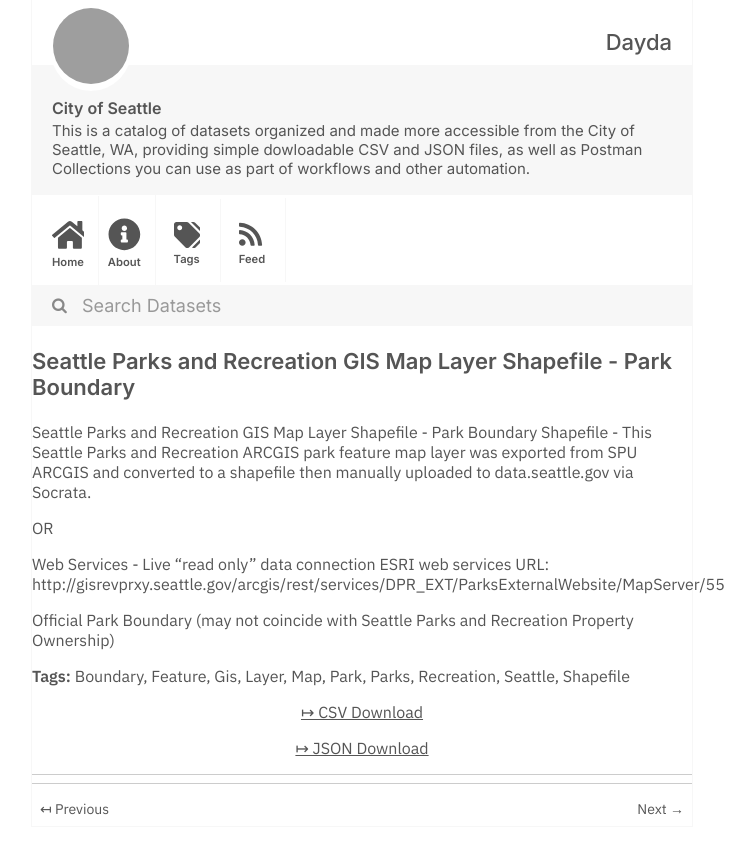
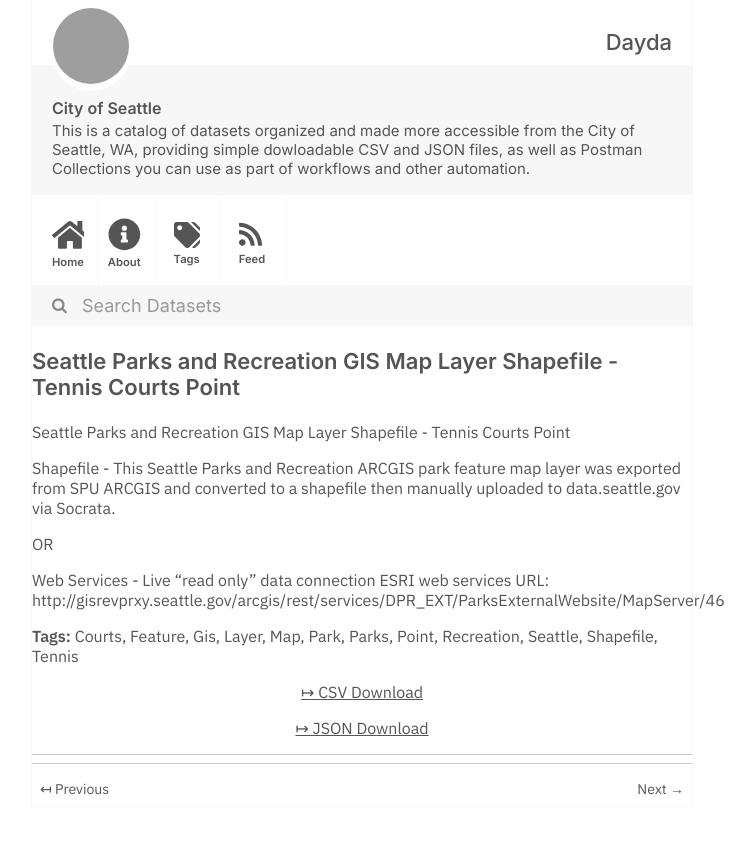
Before and after one commit to dayda-entities/city-of-seattle, a Jekyll site: the page built from _posts/2020-11-10-seattle-parks-and-recreation-g.md, in a window 1280 px wide, cut to the strip 0-854 px from the top of the page. Shown: the whole strip, without its empty margins (278-1033 px from the left). Built offline with Jekyll 4.4.1, drawn with Linux system fonts in a browser that asks for light colours; grey boxes are pictures that could not be loaded.

Commit message:
Publish Data

```diff
--- a/_posts/2020-11-10-seattle-parks-and-recreation-g.md
+++ b/_posts/2020-11-10-seattle-parks-and-recreation-g.md
@@ -1,32 +1,35 @@
 ---
-title: Seattle Parks and Recreation GIS Map Layer Shapefile - Park Boundary
-created: '2020-11-10T16:59:47.602332'
-modified: '2020-11-10T16:59:47.602345'
+title: Seattle Parks and Recreation GIS Map Layer Shapefile - Tennis Courts Point
+created: '2020-11-10T16:59:54.993765'
+modified: '2020-11-10T16:59:54.993775'
 state: active
 type: dataset
 tags:
-  - Boundary
+  - Courts
   - Feature
   - Gis
   - Layer
   - Map
   - Park
   - Parks
+  - Point
   - Recreation
   - Seattle
   - Shapefile
+  - Tennis
 groups:
   - Local Government
-csv_url: 'https://data.seattle.gov/api/views/n99g-k8uj/rows.csv?accessType=DOWNLOAD'
-json_url: 'https://data.seattle.gov/api/views/n99g-k8uj/rows.json?accessType=DOWNLOAD'
+csv_url: 'https://data.seattle.gov/api/views/6sa4-h6k8/rows.csv?accessType=DOWNLOAD'
+json_url: 'https://data.seattle.gov/api/views/6sa4-h6k8/rows.json?accessType=DOWNLOAD'
 layout: post
 
 ---
-Seattle Parks and Recreation GIS Map Layer Shapefile - Park Boundary
-Shapefile - This Seattle Parks and Recreation ARCGIS park feature map layer was exported from SPU ARCGIS and converted to a shapefile then manually uploaded to data.seattle.gov via Socrata.
+Seattle Parks and Recreation GIS Map Layer Shapefile - Tennis Courts Point
+
+Shapefile - This Seattle Parks and Recreation ARCGIS park feature map layer was exported from SPU ARCGIS and
+converted to a shapefile then manually uploaded to data.seattle.gov via Socrata.
 
 OR
 
-Web Services - Live "read only" data connection ESRI web services URL: http://gisrevprxy.seattle.gov/arcgis/rest/services/DPR_EXT/ParksExternalWebsite/MapServer/55
-
-Official Park Boundary (may not coincide with Seattle Parks and Recreation Property Ownership)
+Web Services - Live "read only" data connection ESRI web services URL:
+http://gisrevprxy.seattle.gov/arcgis/rest/services/DPR_EXT/ParksExternalWebsite/MapServer/46
```
